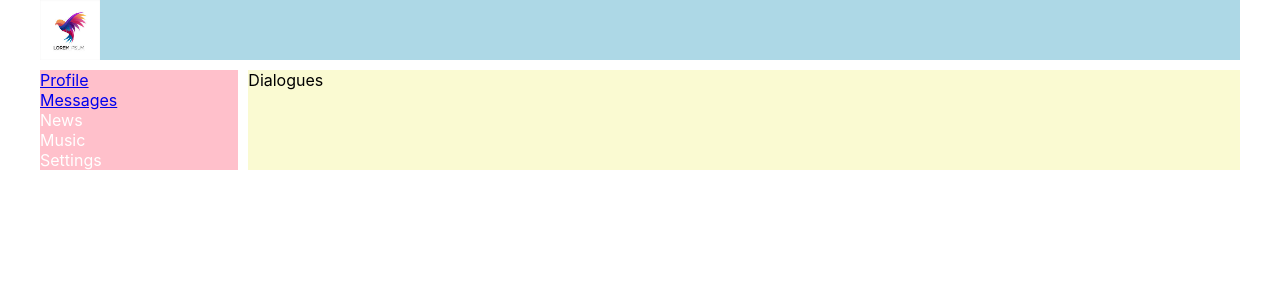
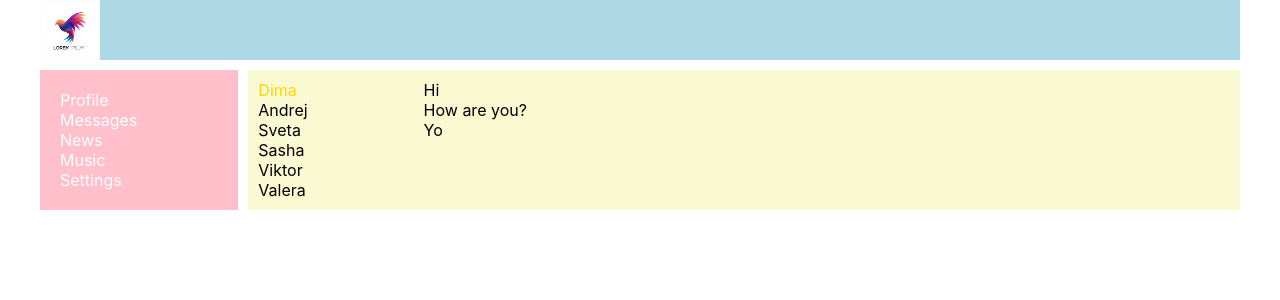
Before and after one commit to kosheen67/my-app-Samurai, a React (Create React App) app: page /dialogues in a window 1280 px wide. Shown: the top 300 px of the page. Built offline with nearby package versions, Linux system fonts and the light colour scheme.

Commit message:
Adds content for Dialogues

```diff
--- a/src/App.js
+++ b/src/App.js
@@ -5,6 +5,9 @@ import Nav from './components/Nav/Nav';
 import Profile from './components/Profile/Profile';
 import Dialogues from './components/Dialogues/Dialogues';
 import { BrowserRouter, Route, Routes } from 'react-router-dom';
+import News from './components/News/News';
+import Music from './components/Music/Music';
+import Settings from './components/Settings/Settings';
 
 
 function App() {
@@ -17,6 +20,9 @@ function App() {
           <Routes>
             <Route path='/dialogues' element={<Dialogues />} />
             <Route path='/profile' element={<Profile />} />
+            <Route path='/news' element={<News />} />
+            <Route path='/music' element={<Music />} />
+            <Route path='/settings' element={<Settings />} />
           </Routes>
         </div>
       </div >
--- a/src/components/Dialogues/Dialogues.jsx
+++ b/src/components/Dialogues/Dialogues.jsx
@@ -2,8 +2,33 @@ import classes from './Dialogues.module.css'
 
 const Dialogues = (props) => {
     return (
-        <div>
-            Dialogues
+        <div className={classes.dialogues}>
+            <div className={classes.dialoguesItems}>
+                <div className={`${classes.dialog} ${classes.active}`}>
+                    Dima
+                </div>
+                <div className={classes.dialog}>
+                    Andrej
+                </div>
+                <div className={classes.dialog}>
+                    Sveta
+                </div>
+                <div className={classes.dialog}>
+                    Sasha
+                </div>
+                <div className={classes.dialog}>
+                    Viktor
+                </div>
+                <div className={classes.dialog}>
+                    Valera
+                </div>
+            </div>
+
+            <div className={classes.messages}>
+                <div className={classes.message}>Hi</div>
+                <div className={classes.message}>How are you?</div>
+                <div className={classes.message}>Yo</div>
+            </div>
         </div>
     )
 }
--- a/src/components/Dialogues/Dialogues.module.css
+++ b/src/components/Dialogues/Dialogues.module.css
@@ -0,0 +1,23 @@
+.dialogues {
+    display: grid;
+
+    grid-template-columns: 2fr 10fr;
+}
+
+
+.dialoguesItems {
+    padding: 10px;
+}
+
+.dialoguesItems .active {
+    color: gold;
+}
+
+.dialog {}
+
+
+.messages {
+    padding: 10px;
+}
+
+.message {}
--- /dev/null
+++ b/src/components/Music/Music.jsx
@@ -0,0 +1,11 @@
+import classes from './Music.module.css'
+
+const Music = () => {
+    return (
+        <div>
+            Music
+        </div>
+    )
+}
+
+export default Music
--- a/src/components/Nav/Nav.jsx
+++ b/src/components/Nav/Nav.jsx
@@ -1,21 +1,22 @@
+import { NavLink } from 'react-router-dom'
 import classes from './Nav.module.css'
 
 const Nav = () => {
     return (<nav className={classes.nav}>
         <div className={classes.item}>
-            <a href='/profile'>Profile</a>
+            <NavLink to='/profile' activeClassName={classes.activeLink}>Profile</NavLink>
         </div>
         <div className={classes.item}>
-            <a href='/dialogues'>Messages</a>
+            <NavLink to='/dialogues' activeClassName={classes.activeLink}>Messages</NavLink>
         </div>
         <div className={classes.item}>
-            <a>News</a>
+            <NavLink to='/news' activeClassName={classes.activeLink}>News</NavLink>
         </div>
         <div className={classes.item}>
-            <a>Music</a>
+            <NavLink to='/music' activeClassName={classes.activeLink}>Music</NavLink>
         </div>
         <div className={classes.item}>
-            <a>Settings</a>
+            <NavLink to='/settings' activeClassName={classes.activeLink}>Settings</NavLink>
         </div>
     </nav>)
 }
--- a/src/components/Nav/Nav.module.css
+++ b/src/components/Nav/Nav.module.css
@@ -1,8 +1,15 @@
 .nav {
     grid-area: nav;
     background-color: pink;
+    padding: 20px;
+
 }
 
-.item {
+.item a {
     color: white;
+    text-decoration: none;
 }
+
+.activeLink {
+    color: gold;
+}
--- /dev/null
+++ b/src/components/News/News.jsx
@@ -0,0 +1,10 @@
+import classes from './News.module.css'
+
+const News = () => {
+    return (
+        <div>
+            News
+        </div>)
+}
+
+export default News
--- /dev/null
+++ b/src/components/Settings/Settings.jsx
@@ -0,0 +1,11 @@
+import classes from './Settings.module.css'
+
+const Settings = () => {
+    return (
+        <div>
+            Settings
+        </div>
+    )
+}
+
+export default Settings
```
Also changed, not shown: src/components/Music/Music.module.css (added), src/components/News/News.module.css (added), src/components/Settings/Settings.module.css (added).
